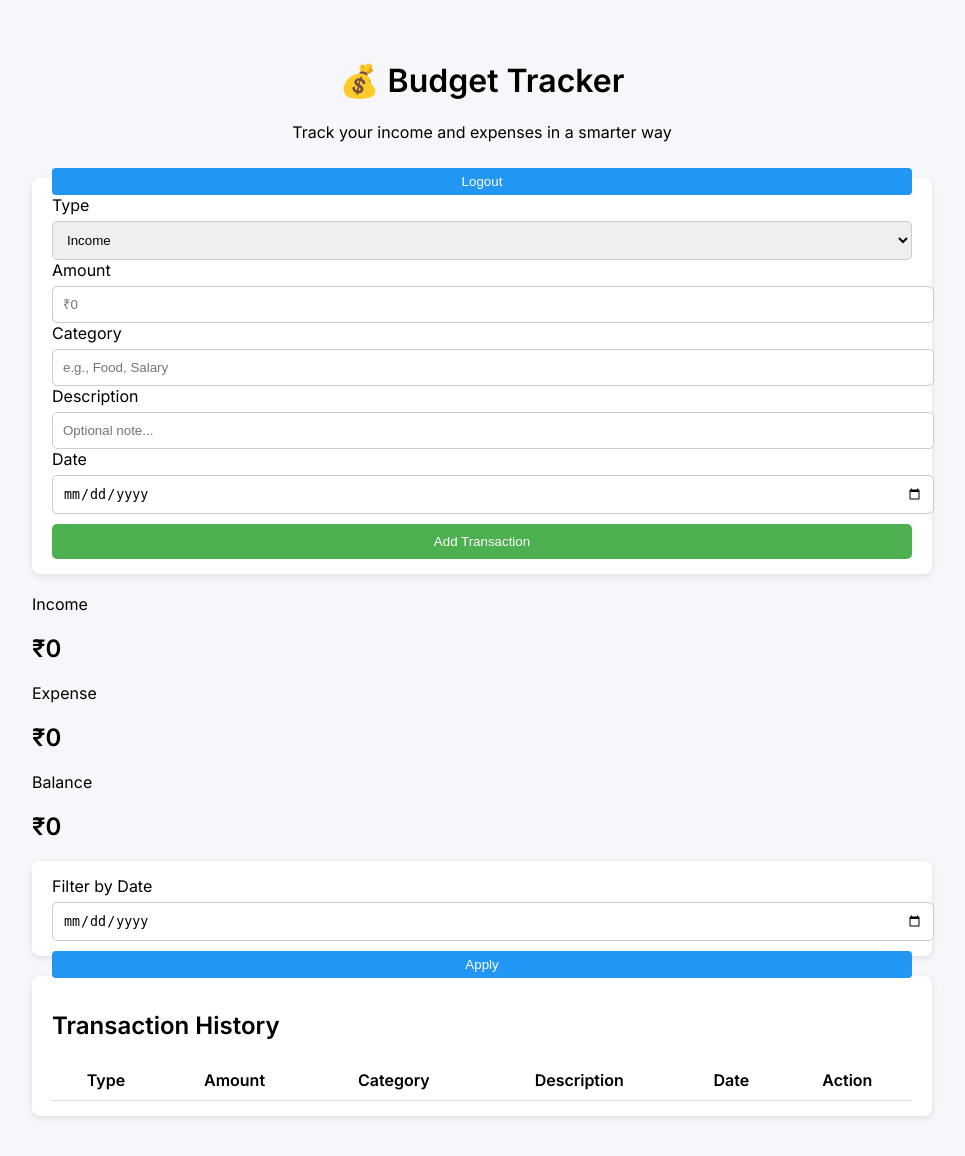
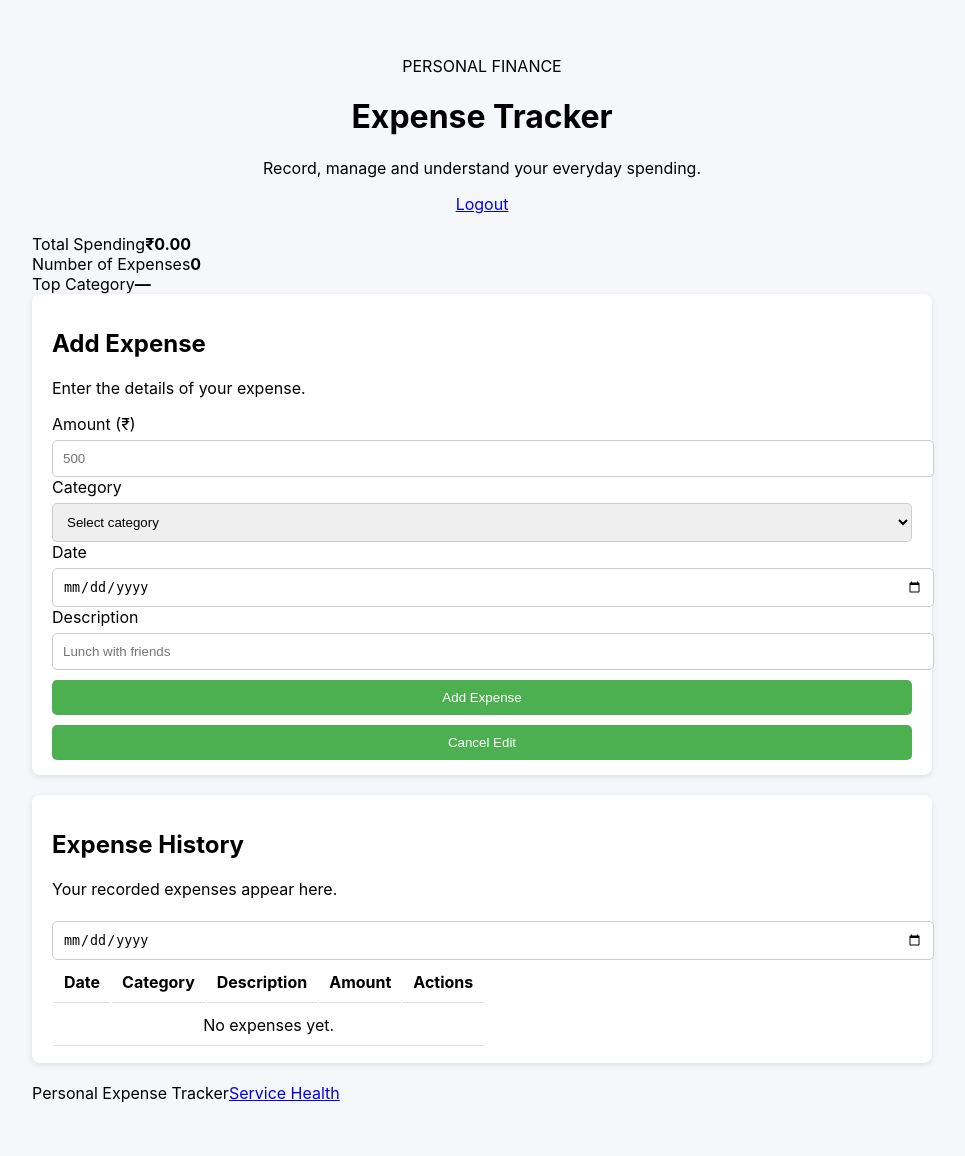
Before and after one commit to Lakshanan-pro/Budget-tracker-app, a Flask app: page / in a window 1280 px wide. Shown: the whole page, without its empty margins (158-1123 px from the left). After the commit the page ends 1103 px from the top, so only its background shows below. Run offline with Flask 3, Linux system fonts and the light colour scheme; a user stored in the database is signed in; lists and menus that the app fills with data are empty.

Commit message:
feat: add expense tracker dashboard

```diff
--- a/templates/index.html
+++ b/templates/index.html
@@ -3,93 +3,64 @@
 <head>
     <meta charset="UTF-8">
     <meta name="viewport" content="width=device-width, initial-scale=1.0">
-    <title>💰 Budget Tracker</title>
+    <title>Personal Expense Tracker</title>
     <link rel="stylesheet" href="/static/styles.css">
-    <link href="https://fonts.googleapis.com/css2?family=Inter:wght@400;600&display=swap" rel="stylesheet">
 </head>
 <body>
 <div class="container">
-        <!-- Add this inside <header> tag -->
-<header>
-    <h1>💰 Budget Tracker</h1>
-    <p>Track your income and expenses in a smarter way</p>
-    <button onclick="window.location.href='/logout'" class="btn-secondary">Logout</button>
+    <header class="hero">
+        <div>
+            <p class="eyebrow">PERSONAL FINANCE</p>
+            <h1>Expense Tracker</h1>
+            <p>Record, manage and understand your everyday spending.</p>
+        </div>
+        <a href="/logout" class="btn secondary">Logout</a>
     </header>
 
+    <section class="summary-grid">
+        <div class="summary-card"><span>Total Spending</span><strong id="totalExpense">₹0.00</strong></div>
+        <div class="summary-card"><span>Number of Expenses</span><strong id="expenseCount">0</strong></div>
+        <div class="summary-card"><span>Top Category</span><strong id="topCategory">—</strong></div>
+    </section>
 
     <section class="card">
-            <form id="transactionForm">
-                <div class="form-group">
-                    <label for="type">Type</label>
-                    <select id="type">
-                        <option value="Income">Income</option>
-                        <option value="Expense">Expense</option>
+        <div class="section-heading">
+            <div><h2 id="formTitle">Add Expense</h2><p>Enter the details of your expense.</p></div>
+        </div>
+        <form id="expenseForm" class="expense-form">
+            <input type="hidden" id="expenseId">
+            <label>Amount (₹)<input type="number" id="amount" min="0.01" step="0.01" placeholder="500" required></label>
+            <label>Category
+                <select id="category" required>
+                    <option value="">Select category</option>
+                    <option>Food</option><option>Travel</option><option>Shopping</option>
+                    <option>Education</option><option>Entertainment</option><option>Bills</option><option>Other</option>
                 </select>
+            </label>
+            <label>Date<input type="date" id="date" required></label>
+            <label>Description<input type="text" id="description" maxlength="120" placeholder="Lunch with friends"></label>
+            <div class="form-actions">
+                <button type="submit" class="btn primary" id="submitBtn">Add Expense</button>
+                <button type="button" class="btn secondary hidden" id="cancelBtn">Cancel Edit</button>
             </div>
-                <div class="form-group">
-                    <label for="amount">Amount</label>
-                    <input type="number" id="amount" placeholder="₹0" required />
-                </div>
-                <div class="form-group">
-                    <label for="category">Category</label>
-                    <input type="text" id="category" placeholder="e.g., Food, Salary" />
-                </div>
-                <div class="form-group">
-                    <label for="description">Description</label>
-                    <input type="text" id="description" placeholder="Optional note..." />
-                </div>
-                <div class="form-group">
-                    <label for="date">Date</label>
-                    <input type="date" id="date" required />
-                </div>
-                <button type="submit" class="btn-primary">Add Transaction</button>
         </form>
     </section>
 
-        <section class="summary-section">
-            <div class="summary-card income">
-                <p>Income</p>
-                <h2>₹<span id="totalIncome">0</span></h2>
+    <section class="card">
+        <div class="section-heading inline">
+            <div><h2>Expense History</h2><p>Your recorded expenses appear here.</p></div>
+            <input type="date" id="filterDate" aria-label="Filter by date">
         </div>
-            <div class="summary-card expense">
-                <p>Expense</p>
-                <h2>₹<span id="totalExpense">0</span></h2>
-            </div>
-            <div class="summary-card balance">
-                <p>Balance</p>
-                <h2>₹<span id="balance">0</span></h2>
+        <div class="table-wrap">
+            <table>
+                <thead><tr><th>Date</th><th>Category</th><th>Description</th><th>Amount</th><th>Actions</th></tr></thead>
+                <tbody id="expenseList"><tr><td colspan="5" class="empty">No expenses yet.</td></tr></tbody>
+            </table>
         </div>
     </section>
 
-        <section class="card">
-            <div class="form-group">
-                <label for="filterDate">Filter by Date</label>
-                <input type="date" id="filterDate" />
-                <button onclick="fetchTransactions()" class="btn-secondary">Apply</button>
+    <footer><span>Personal Expense Tracker</span><a href="/health">Service Health</a></footer>
 </div>
-        </section>
-
-        <section class="card table-section">
-            <h2>Transaction History</h2>
-            <div class="table-wrapper">
-                <table>
-                    <thead>
-                        <tr>
-                            <th>Type</th>
-                            <th>Amount</th>
-                            <th>Category</th>
-                            <th>Description</th>
-                            <th>Date</th>
-                            <th>Action</th>
-                        </tr>
-                    </thead>
-                    <tbody id="transactionList"></tbody>
-                </table>
-            </div>
-        </section>
-    </div>
-
 <script src="/static/script.js"></script>
-
 </body>
 </html>
```
Lines whose indentation alone changed are shown as unchanged.
